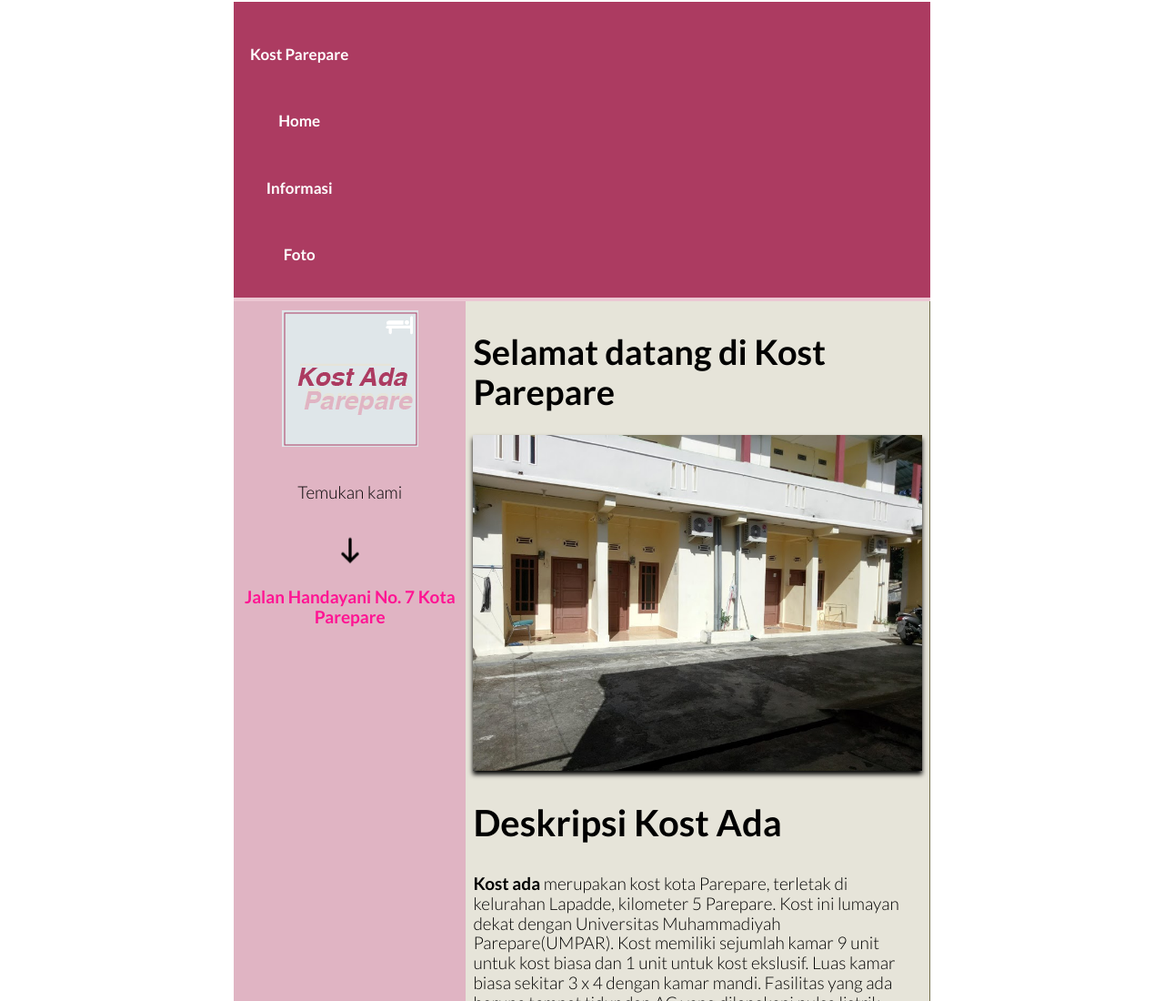
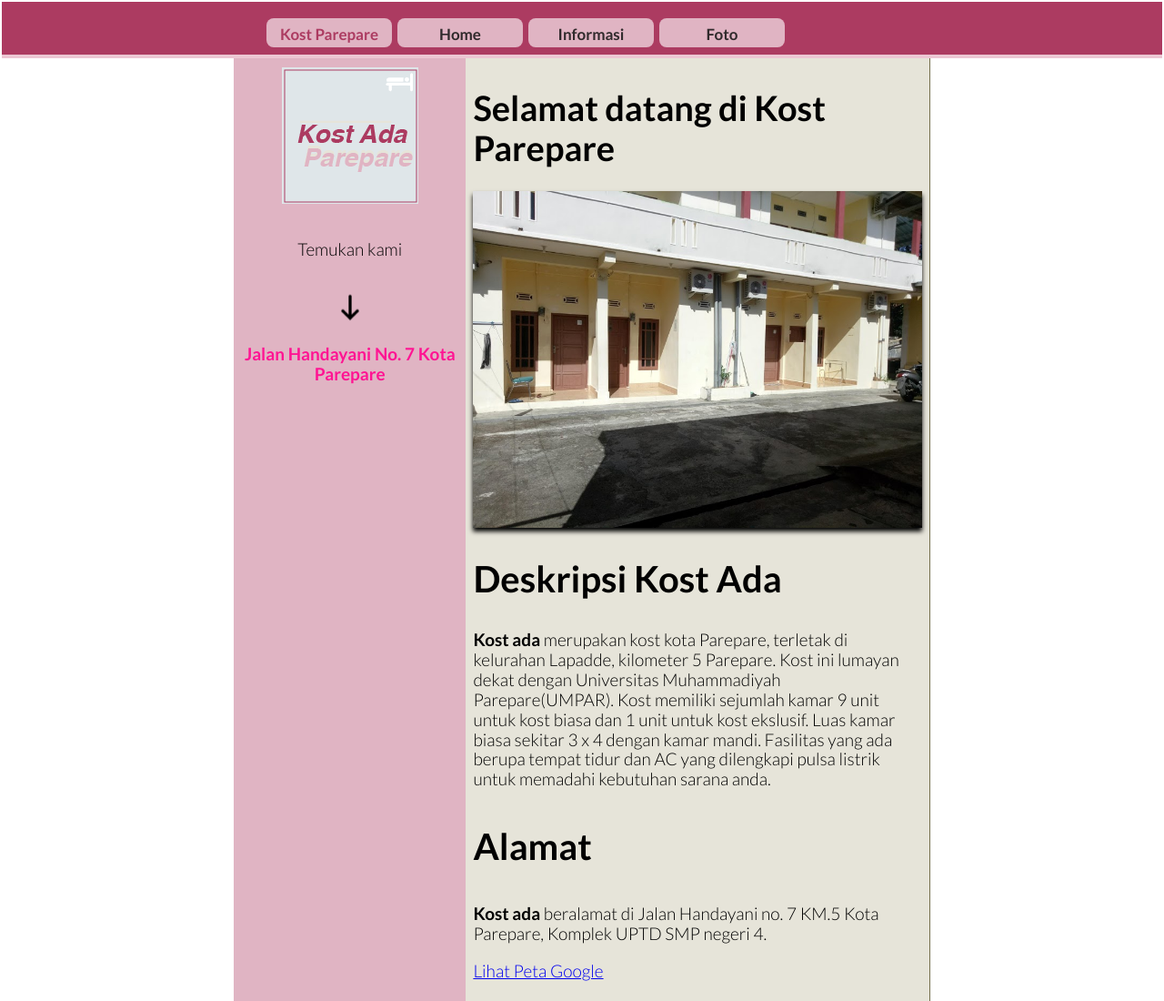
Before and after one commit to 777uliahshafar/kostAdaWeb, a website: page index.html in a window 1280 px wide. Shown: the top 1100 px of the page at 91% size. Drawn offline with Linux system fonts and the light colour scheme.

Commit message:
nav large

```diff
--- a/index.html
+++ b/index.html
@@ -20,10 +20,10 @@
     <header id="mainHeader">
         <nav>
             <ul>
-                <li><span>Kost Parepare</span></li>
-                <li><a href="index.html" title="Home">Home</a></li>
-                <li><a href="gallery.html" title="Gallery">Informasi</a></li>
-                <li><a href="photos.html" title="Photos">Foto</a></li>
+                <li class="lista"><span>Kost Parepare</span></li>
+                <li class="listb"><a href="index.html" title="Home">Home</a></li>
+                <li class="listc"><a href="gallery.html" title="Gallery">Informasi</a></li>
+                <li class="listd"><a href="photos.html" title="Photos">Foto</a></li>
             </ul>
         </nav>
     </header>
@@ -31,7 +31,7 @@
         <aside id="leftMenu">
             <img src="images/kostada_logo.png" alt="Logo Kost ada" />
                 <p>Temukan kami</p>
-    <div class="downArrow bounce">
+    <div class="bounce">
         <img width="40" height="40" alt="" src="images/arrow_down.png" />
     </div>
 <a href="https://g.page/kost-parepare?share" title="Lokasi Kost Parepare" target="_blank">Jalan Handayani No. 7 Kota Parepare</a>
--- a/scss/_large-layout.scss
+++ b/scss/_large-layout.scss
@@ -3,9 +3,9 @@
 body {
   display: grid;
   grid-template-columns: 1fr 1fr 2fr 1fr;
-  grid-template-rows: auto auto max-content;
+  grid-template-rows: max-content auto max-content;
   grid-template-areas:
-    '. links links .'
+    'links links links links'
     '. sidebar article .'
     '. footer footer .';
   justify-content: center;
@@ -15,16 +15,32 @@ body {
 }
 
 nav {
-  display: grid;
-  grid-template-columns: repeat(12, 9rem);
   height: auto;
   background-color: $primaryColor;
   border-bottom: 4px solid lighten($primaryColor, 40%);
-
+  ul {
+    display: grid;
+    grid-template-columns: repeat(12, 9rem);
+    grid-template-rows: 3rem;
+    list-style-type: none;
+  }
   li {
-    display: inline;
     color: $fontColor;
-    background-color: transparent;
+    background-color: $secondaryColor;
+  }
+  .lista {
+    grid-column: 3;
+  }
+  a {
+    padding: 0;
+    color: $fontColor;
+  }
+  a:hover {
+    color: coral;
+  }
+  span {
+    padding: 0;
+    color: $primaryColor;
   }
 }
 
```
Also changed, not shown: scss/styles.css.
